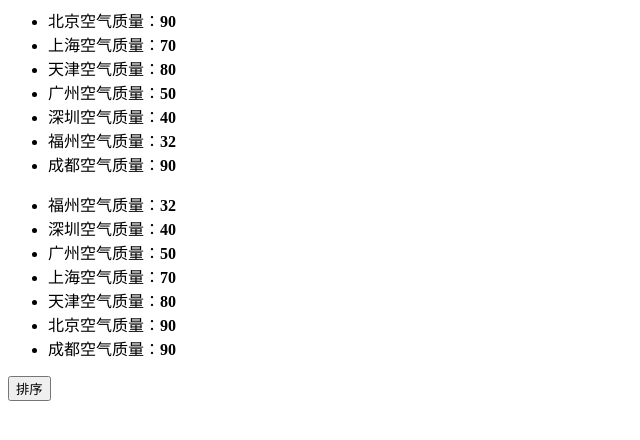
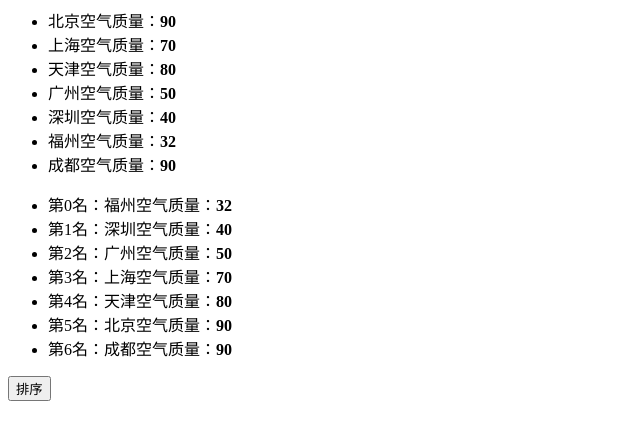
Before and after one commit to forkStation/ifeProject, a plain HTML site: page task15/task15.html in a window 1280 px wide. Both pictures are taken after a click on the button "排序". Shown: the whole page, without its empty margins (0-640 px from the left). Drawn offline with Linux system fonts and the light colour scheme.

Commit message:
commit task15

```diff
--- a/task15/task15.html
+++ b/task15/task15.html
@@ -77,7 +77,7 @@
         var resort = document.getElementById("resort");
         for(var i=0;i<data.length;i++){
             var liElm = document.createElement("li");
-            liElm.innerHTML = data[i][0]+"：<b>"+data[i][1]+"</b>";
+            liElm.innerHTML = "第"+i+"名："+data[i][0]+"：<b>"+data[i][1]+"</b>";
             resort.appendChild(liElm);
         }
     }
```
